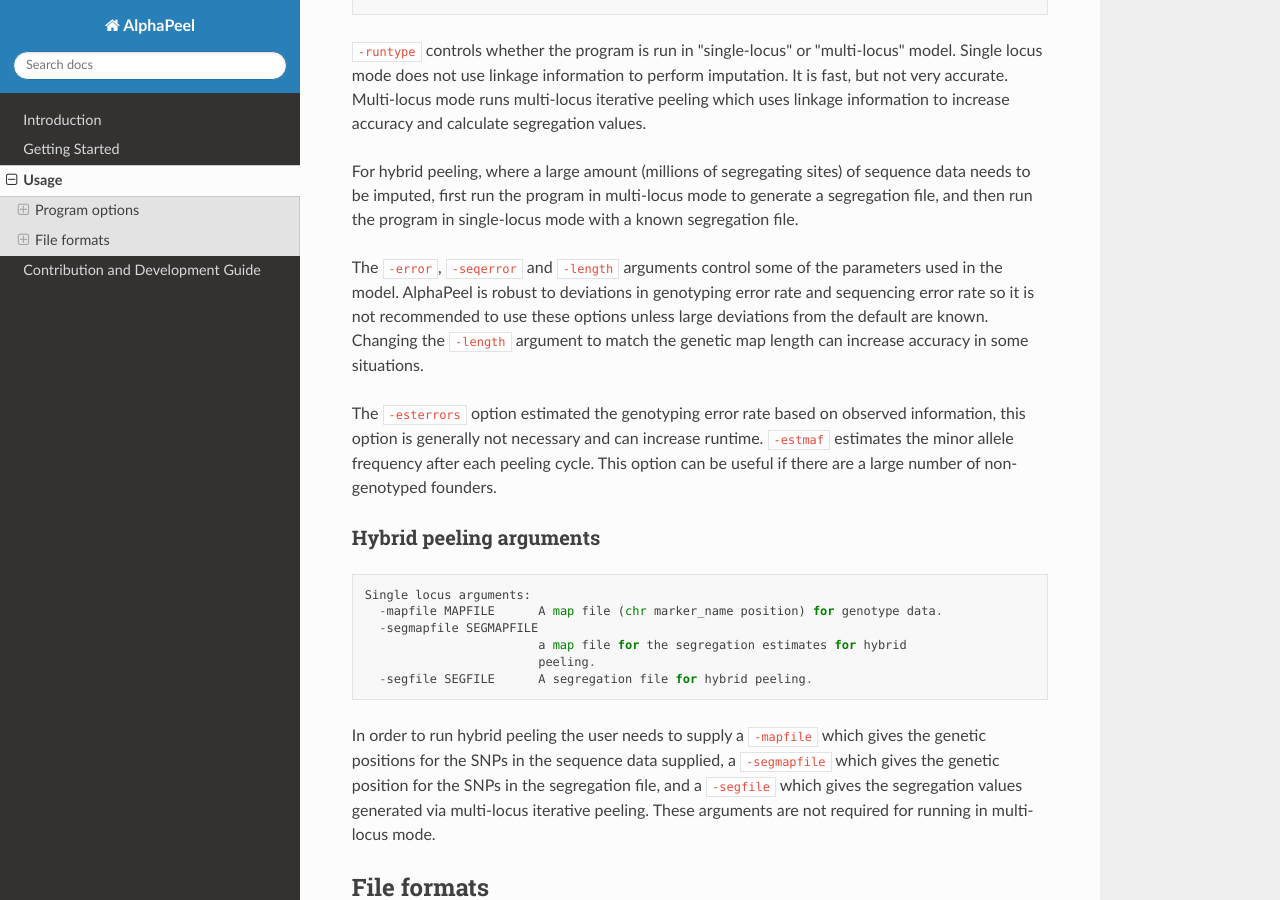
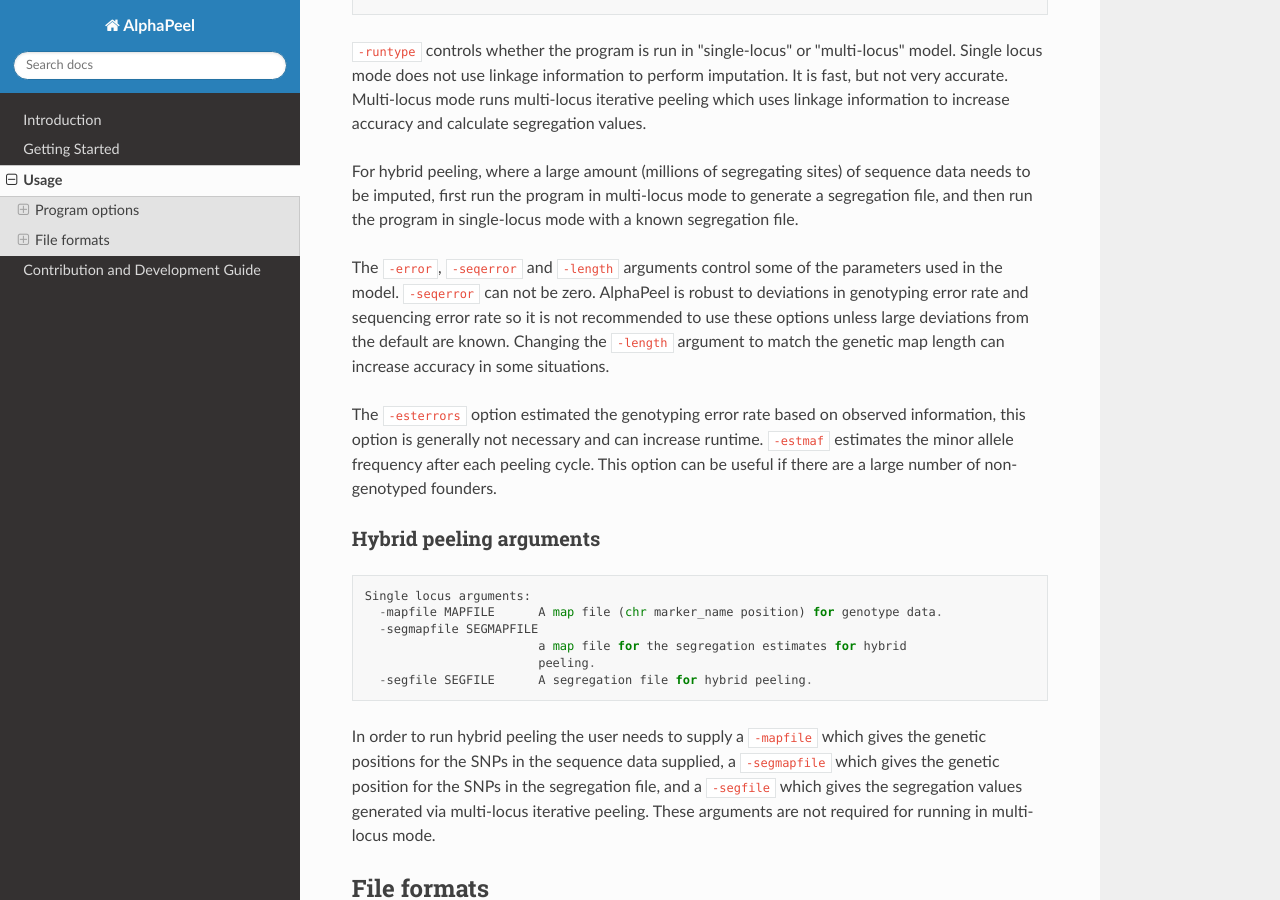
Before and after one commit to AlphaGenes/AlphaPeel, a Sphinx documentation site: the page built from docs/source/usage.rst, in a window 1280 px wide and 900 px high, scrolled down 2767 px. Built offline with Sphinx 7.4.7 and the Read the Docs theme 2.0.0, drawn with Linux system fonts in a browser that asks for light colours.

Commit message:
update description of -seqerror

```diff
--- a/docs/source/usage.rst
+++ b/docs/source/usage.rst
@@ -123,9 +123,11 @@ Peeling arguments:
 
 For hybrid peeling, where a large amount (millions of segregating sites) of sequence data needs to be imputed, first run the program in multi-locus mode to generate a segregation file, and then run the program in single-locus mode with a known segregation file.
 
-The ``-error``, ``-seqerror`` and ``-length`` arguments control some of the parameters used in the model. |Software| is robust to deviations in genotyping error rate and sequencing error rate so it is not recommended to use these options unless large deviations from the default are known. Changing the ``-length`` argument to match the genetic map length can increase accuracy in some situations.
+The ``-error``, ``-seqerror`` and ``-length`` arguments control some of the parameters used in the model. ``-seqerror`` can not be zero. |Software| is robust to deviations in genotyping error rate and sequencing error rate so it is not recommended to use these options unless large deviations from the default are known. Changing the ``-length`` argument to match the genetic map length can increase accuracy in some situations.
 
 The ``-esterrors`` option estimated the genotyping error rate based on observed information, this option is generally not necessary and can increase runtime. ``-estmaf`` estimates the minor allele frequency after each peeling cycle. This option can be useful if there are a large number of non-genotyped founders.
+
+
 
 
 Hybrid peeling arguments
```
